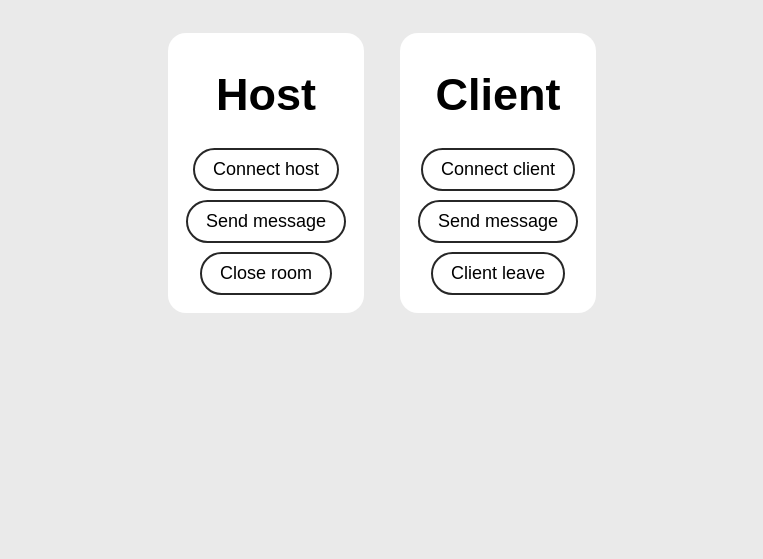
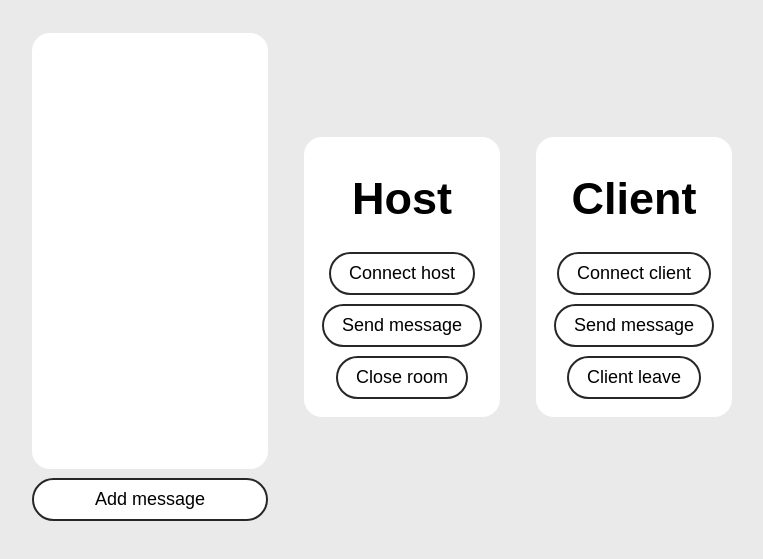
Before and after one commit to auranym/dicechat, a website built with Vite: page index.html in a window 1280 px wide. Shown: the part 119-678 px from the top of the page, without its empty margins (258-1021 px from the left). Built offline with nearby package versions, Linux system fonts and the light colour scheme.

Commit message:
created initial version of chat component

```diff
--- a/index.html
+++ b/index.html
@@ -9,22 +9,27 @@
   <script type="module" src="./main.js"></script>
   <script type="module" src="./src/components/icon.js"></script>
   <script type="module" src="./src/components/logo.js"></script>
+  <script type="module" src="./src/components/chat.js"></script>
 </head>
 
-<body class="vflex gap-lg">
+<body class="vflex align-center gap-lg">
   <header>
     <h1>
       <dc-logo></dc-logo>
     </h1>
   </header>
-  <main class="hflex gap-lg">
-    <section class="panel vflex gap-xs">
+  <main class="hflex align-center gap-lg">
+    <section class="vflex gap-xs">
+      <dc-chat class="panel"></dc-chat>
+      <button id="chatmessage">Add message</button>
+    </section>
+    <section class="panel vflex align-center gap-xs">
       <h2>Host</h2>
       <button id="host">Connect host</button>
       <button id="hostmessage">Send message</button>
       <button id="close">Close room</button>
     </section>
-    <section class="vflex panel gap-xs">
+    <section class="panel vflex align-center gap-xs">
       <h2>Client</h2>
       <button id="client">Connect client</button>
       <button id="clientmessage">Send message</button>
--- a/main.css
+++ b/main.css
@@ -101,20 +101,46 @@ dc-icon {
   height: 1em;
 }
 
+dc-chat {
+  height: 50vh;
+  width: min(200px, 80vh);
+}
+
+dc-chat ul {
+  padding: 0;
+  margin: 0;
+  width: 100%;
+  height: 100%;
+  list-style: none;
+  overflow-y: auto;
+  scrollbar-gutter: stable;
+  scrollbar-width: thin;
+  scrollbar-color: var(--color-light-gray) transparent;
+}
+
+dc-chat p {
+  margin: 0;
+}
+
 .vflex {
   display: flex;
   flex-direction: column;
-  align-items: center;
 }
 
 .hflex {
   display: flex;
-  align-items: center;
 }
 
 .hinflex {
   display: inline-flex;
+}
+
+.align-center {
   align-items: center;
+}
+
+.align-end {
+  align-items: end;
 }
 
 .gap-xs {
--- a/main.js
+++ b/main.js
@@ -4,6 +4,11 @@ import { RoomHost, RoomClient } from './src/lib';
 
 const roomCode = 'AAAAAA';
 let peer;
+let count = 0;
+
+document.querySelector('#chatmessage').onclick = () => {
+  document.querySelector('dc-chat').addMessage('test message' + count++);
+}
 
 document.querySelector('#host').onclick = () => {
   if (peer) {
--- /dev/null
+++ b/src/components/chat.js
@@ -0,0 +1,44 @@
+export class Chat extends HTMLElement {
+  messages;
+
+  constructor() {
+    super();
+    this.messages = [];
+    this.render();
+  }
+
+  addMessage(message) {
+    this.messages.push(message);
+    this.render();
+  }
+
+  render() {
+    // This is kind of hacky, but keep the position of the scrollbar
+    // so that it can be reset to this position after the DOM is updated.
+    let ul = this.querySelector('ul');
+    const scrollTop = ul?.scrollTop;
+    // Make a note of whether the scroll bar is at the bottom
+    // (Threshold of 10px)
+    const isAtBottom = Math.abs(scrollTop + ul?.clientHeight - ul?.scrollHeight) < 8.0;
+
+    // Render HTML
+    this.innerHTML = /* html */`
+    <ul class="vflex gap-xs">
+      ${this.messages.map(message => /* html */`<li><p>${message}</p></li>`).join('')}
+    </ul>
+    `;
+
+    ul = this.querySelector('ul');
+    // Update scroll to be at the bottom
+    if (isAtBottom) {
+      ul.scrollTop = ul.scrollHeight - ul.clientHeight;
+    }
+    // Check for type, since the first render does not have
+    // a scrollTop value.
+    else if (typeof scrollTop === 'number') {
+      ul.scrollTop = scrollTop;
+    }
+  }
+}
+
+customElements.define('dc-chat', Chat);
--- a/src/components/logo.js
+++ b/src/components/logo.js
@@ -5,7 +5,7 @@ export class Logo extends HTMLElement {
   }
 
   render() {
-    this.innerHTML = /* html */`<span class="hinflex">Dice<dc-icon icon="dice"></dc-icon>Chat</span>`;
+    this.innerHTML = /* html */`<span class="hinflex align-center">Dice<dc-icon icon="dice"></dc-icon>Chat</span>`;
   }
 }
 
```
